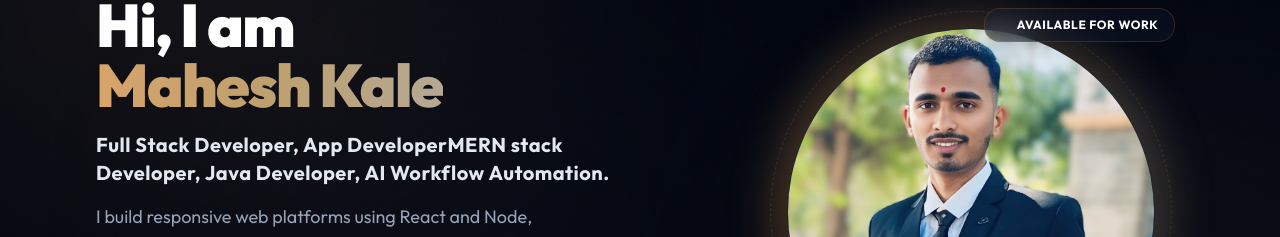
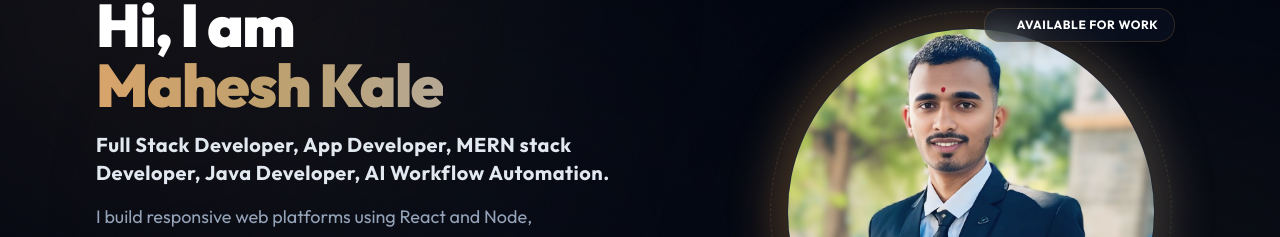
Before and after one commit to kalemahesh345/Portfollio, a React (Vite) app: page / in a window 1280 px wide. Shown: the part 212-449 px from the top of the page. Built offline with nearby package versions, Linux system fonts and the light colour scheme.

Commit message:
Initial commit

```diff
--- a/src/components/Hero.jsx
+++ b/src/components/Hero.jsx
@@ -67,7 +67,7 @@ export default function Hero() {
             variants={itemVariants}
             className="text-lg md:text-xl font-bold text-slate-200 mb-4 tracking-wide max-w-xl animate-none"
           >
-            Full Stack Developer, App DeveloperMERN stack Developer, Java Developer, AI Workflow Automation.
+            Full Stack Developer, App Developer, MERN stack Developer, Java Developer, AI Workflow Automation.
           </motion.p>
 
           <motion.p
```
